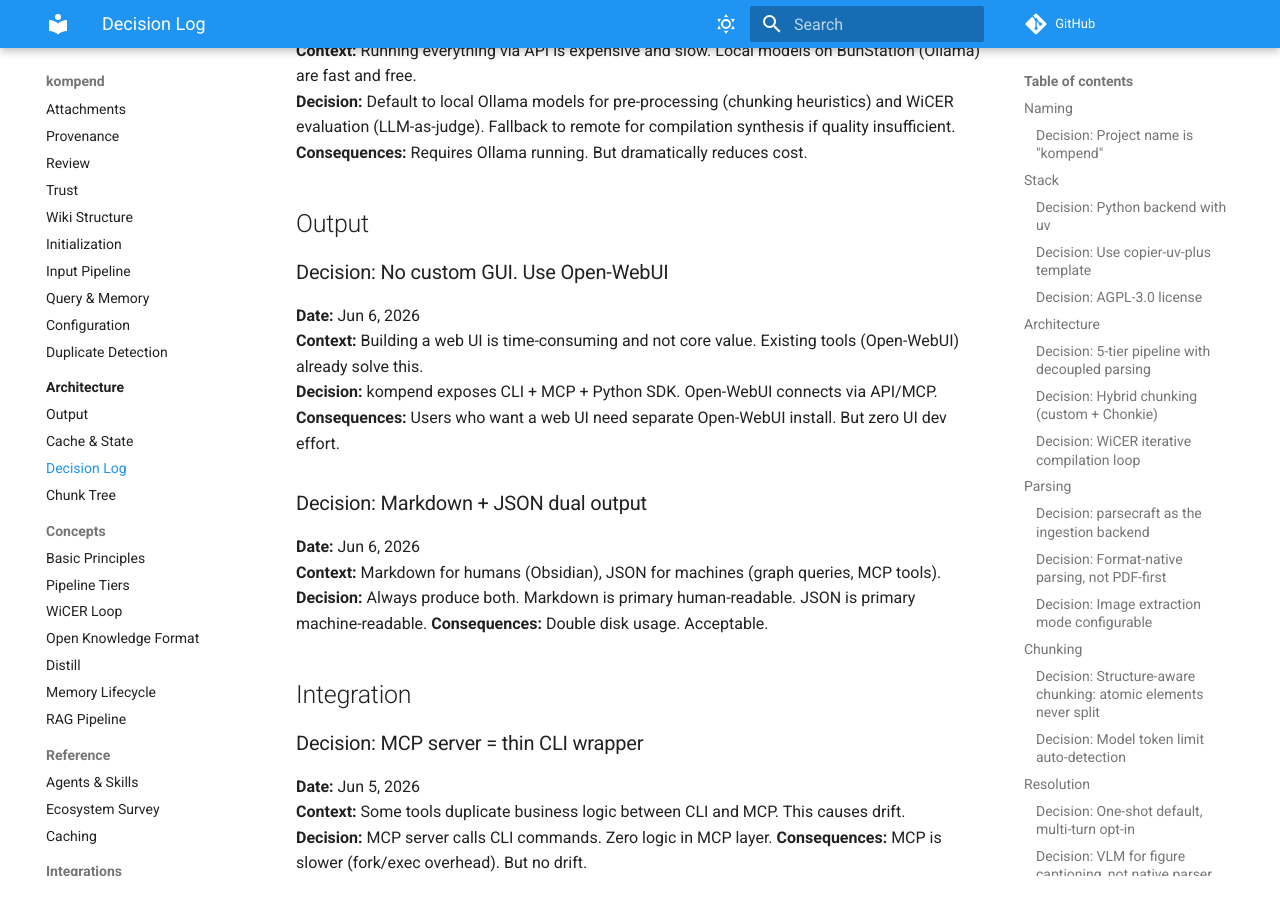
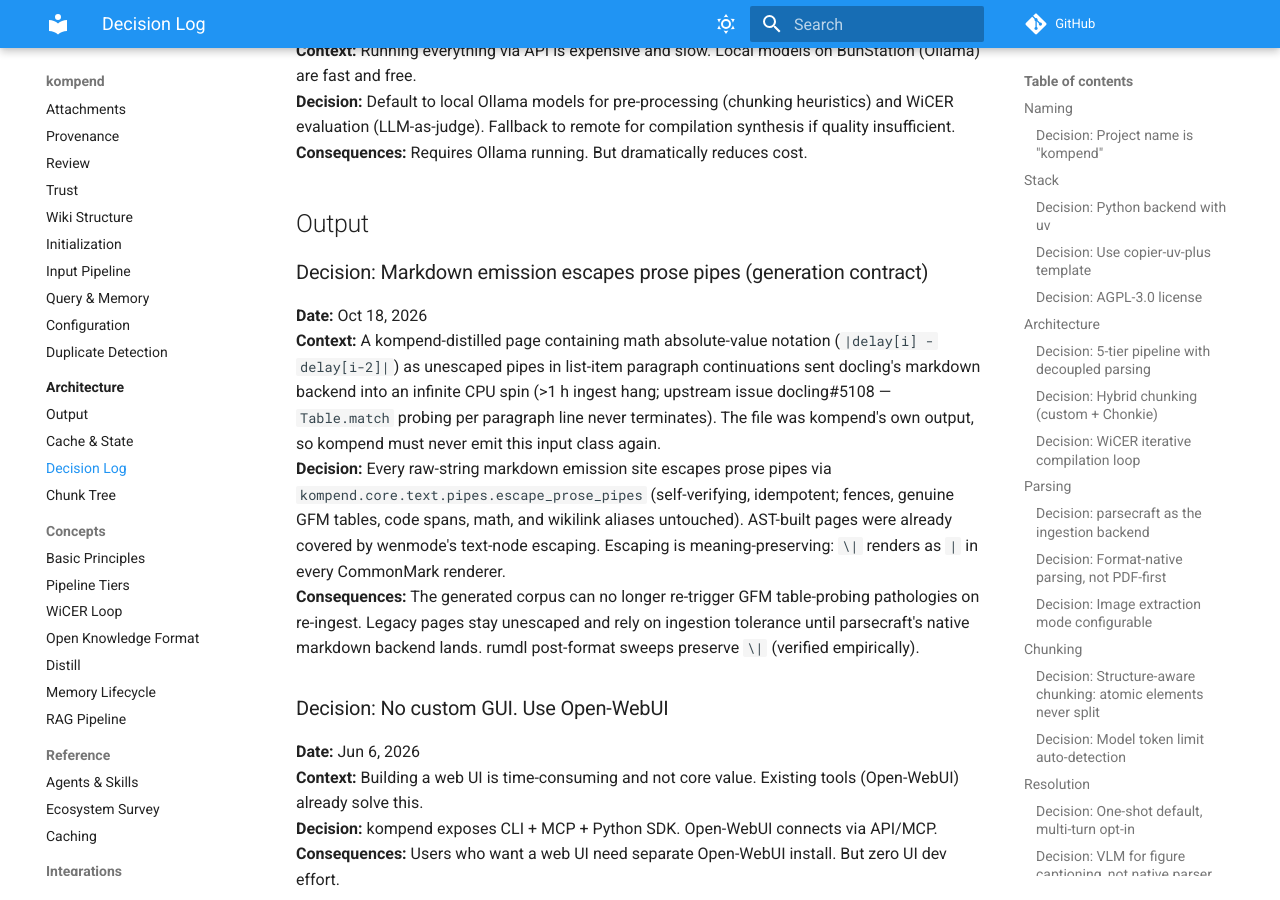
Before and after one commit to jr2804/kompend, an MkDocs documentation site: the page built from docs/architecture/decisions.md, in a window 1280 px wide and 900 px high, scrolled down 4927 px. Built offline with MkDocs 1.6.1 and Material for MkDocs 9.7.7, drawn with Linux system fonts in a browser that asks for light colours; comment, search, counter and statistics services are not loaded.

Commit message:
📝 docs(dox): record the prose-pipe generation contract

```diff
--- a/docs/architecture/decisions.md
+++ b/docs/architecture/decisions.md
@@ -137,6 +137,13 @@
 **Consequences:** Requires Ollama running. But dramatically reduces cost.
 
 ## Output
+
+### Decision: Markdown emission escapes prose pipes (generation contract)
+
+**Date:** Oct 18, 2026
+**Context:** A kompend-distilled page containing math absolute-value notation (`|delay[i] - delay[i-2]|`) as unescaped pipes in list-item paragraph continuations sent docling's markdown backend into an infinite CPU spin (>1 h ingest hang; upstream issue docling#5108 — `Table.match` probing per paragraph line never terminates). The file was kompend's own output, so kompend must never emit this input class again.
+**Decision:** Every raw-string markdown emission site escapes prose pipes via `kompend.core.text.pipes.escape_prose_pipes` (self-verifying, idempotent; fences, genuine GFM tables, code spans, math, and wikilink aliases untouched). AST-built pages were already covered by wenmode's text-node escaping. Escaping is meaning-preserving: `\|` renders as `|` in every CommonMark renderer.
+**Consequences:** The generated corpus can no longer re-trigger GFM table-probing pathologies on re-ingest. Legacy pages stay unescaped and rely on ingestion tolerance until parsecraft's native markdown backend lands. rumdl post-format sweeps preserve `\|` (verified empirically).
 
 ### Decision: No custom GUI. Use Open-WebUI
 
```
Also changed, not shown: src/kompend/capture/AGENTS.md (+3 -0 lines), src/kompend/core/AGENTS.md (+3 -3 lines), src/kompend/core/pipeline/AGENTS.md (+1 -0 lines), src/kompend/output/AGENTS.md (+8 -0 lines).
